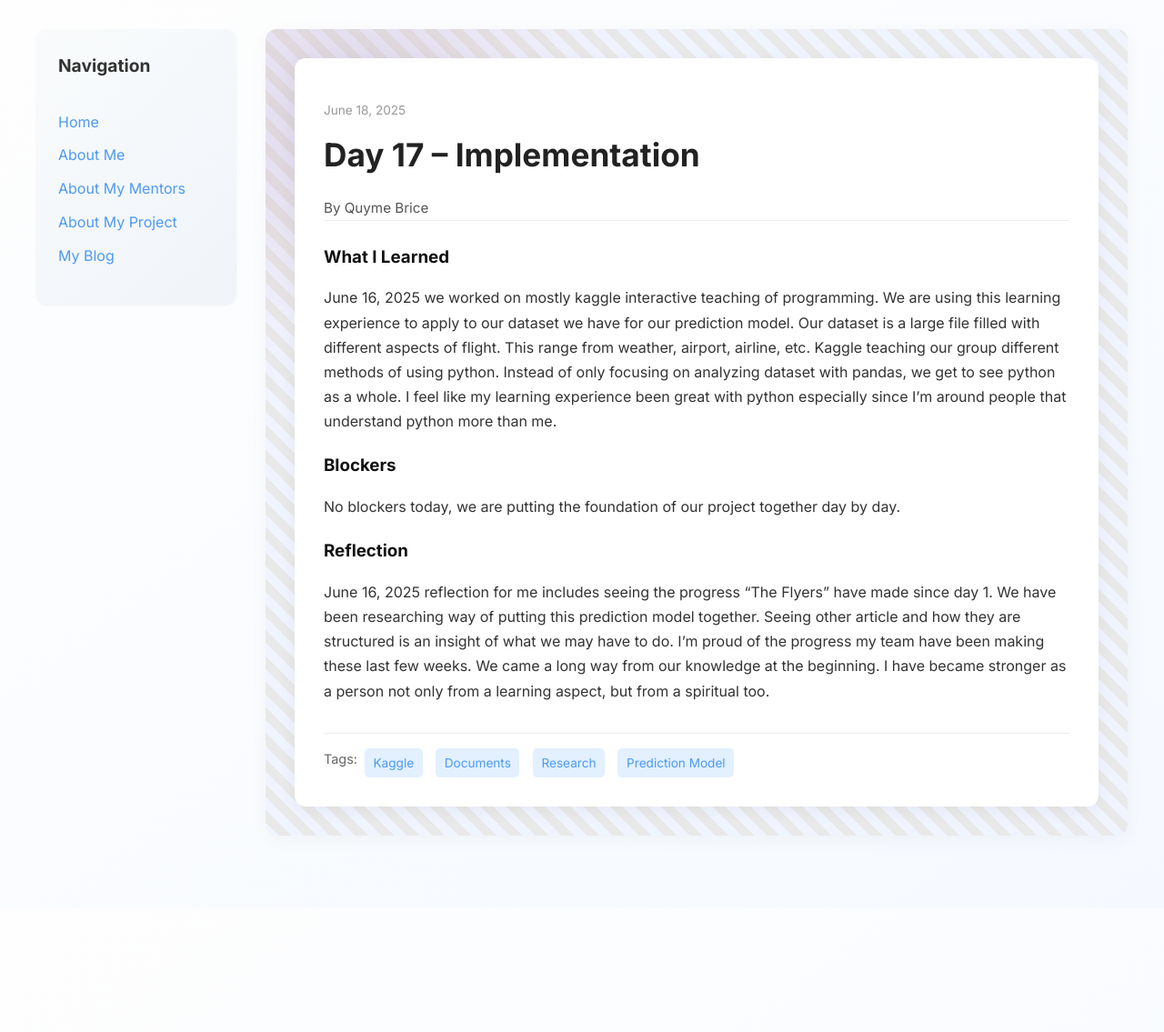
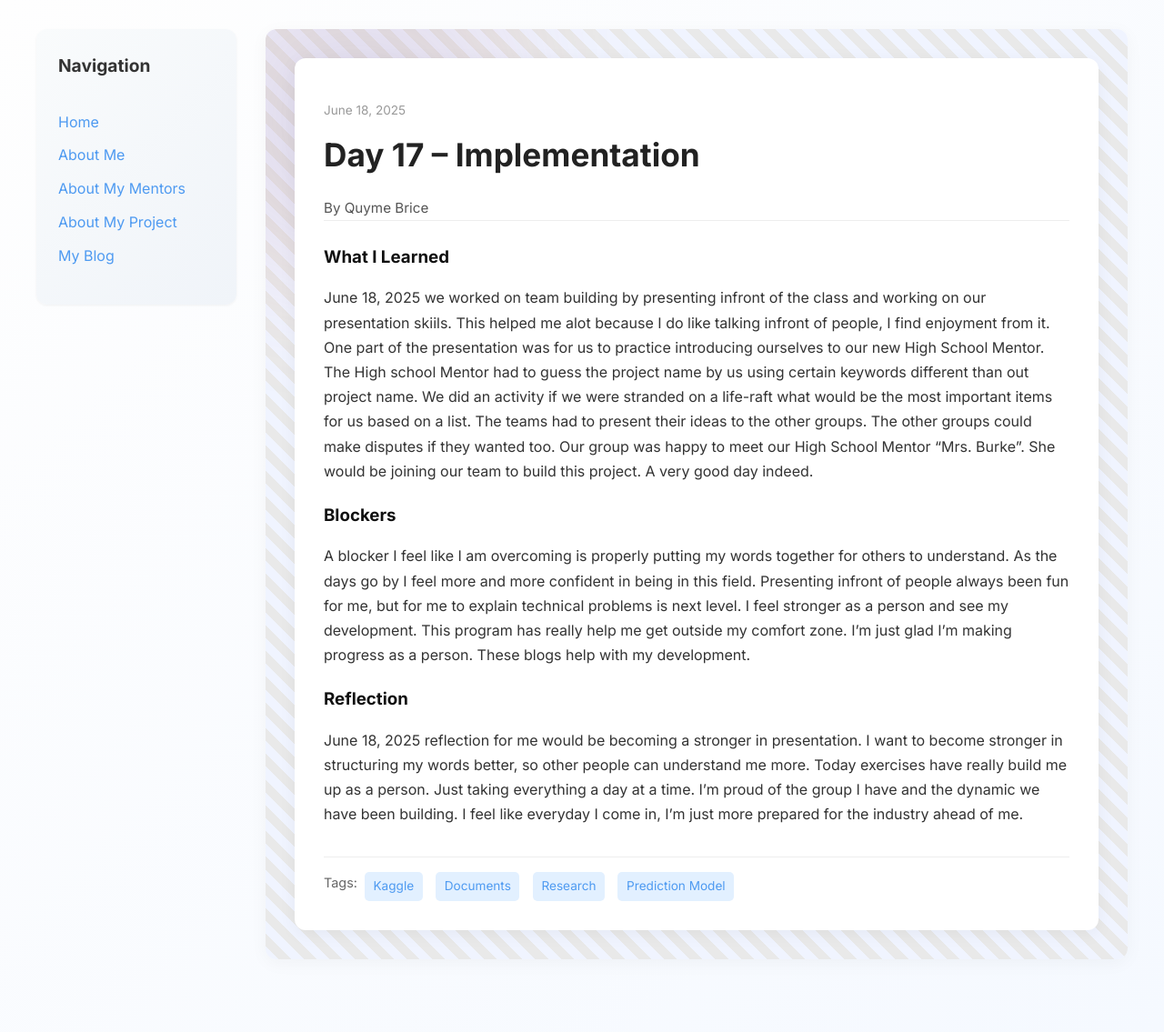
Before and after one commit to Qubri2/Qubri2.github.io, a Jekyll site: the page built from _posts/2025-06-18-day-17.md, in a window 1280 px wide. Shown: the whole page at 91% size. Built offline with Jekyll 4.4.1, drawn with Linux system fonts in a browser that asks for light colours; before the commit the page ends 999 px from its top, so only the background shows below that.

Commit message:
Update 2025-06-18-day-17.md

```diff
--- a/_posts/2025-06-18-day-17.md
+++ b/_posts/2025-06-18-day-17.md
@@ -7,13 +7,13 @@ permalink: /day17.html
 tags: ["Kaggle", "Documents", "Research", "Prediction Model"]
 
 what_i_learned: |
-  June 16, 2025 we worked on mostly kaggle interactive teaching of programming. We are using this learning experience to apply to our dataset we have for our prediction model. Our dataset is a large file filled with different aspects of flight. This range from weather, airport, airline, etc. Kaggle teaching our group different methods of using python. Instead of only focusing on analyzing dataset with pandas, we get to see python as a whole. I feel like my learning experience been great with python especially since I'm around people that understand python more than me.
+  June 18, 2025 we worked on team building by presenting infront of the class and working on our presentation skiils. This helped me alot because I do like talking infront of people, I find enjoyment from it. One part of the presentation was for us to practice introducing ourselves to our new High School Mentor. The High school Mentor had to guess the project name by us using certain keywords different than out project name. We did an activity if we were stranded on a life-raft what would be the most important items for us based on a list. The teams had to present their ideas to the other groups. The other groups could make disputes if they wanted too. Our group was happy to meet our High School Mentor "Mrs. Burke". She would be joining our team to build this project. A very good day indeed.
 
 
 
 blockers: |
-  No blockers today, we are putting the foundation of our project together day by day.
+  A blocker I feel like I am overcoming is properly putting my words together for others to understand. As the days go by I feel more and more confident in being in this field. Presenting infront of people always been fun for me, but for me to explain technical problems is next level. I feel stronger as a person and see my development. This program has really help me get outside my comfort zone. I'm just glad I'm making progress as a person. These blogs help with my development.
 
 reflection: |
-  June 16, 2025 reflection for me includes seeing the progress "The Flyers" have made since day 1. We have been researching way of putting this prediction model together. Seeing other article and how they are structured is an insight of what we may have to do. I'm proud of the progress my team have been making these last few weeks. We came a long way from our knowledge at the beginning. I have became stronger as a person not only from a learning aspect, but from a spiritual too.
+  June 18, 2025 reflection for me would be becoming a stronger in presentation. I want to become stronger in structuring my words better, so other people can understand me more. Today exercises have really build me up as a person. Just taking everything a day at a time. I'm proud of the group I have and the dynamic we have been building. I feel like everyday I come in, I'm just more prepared for the industry ahead of me.
 ---
```
